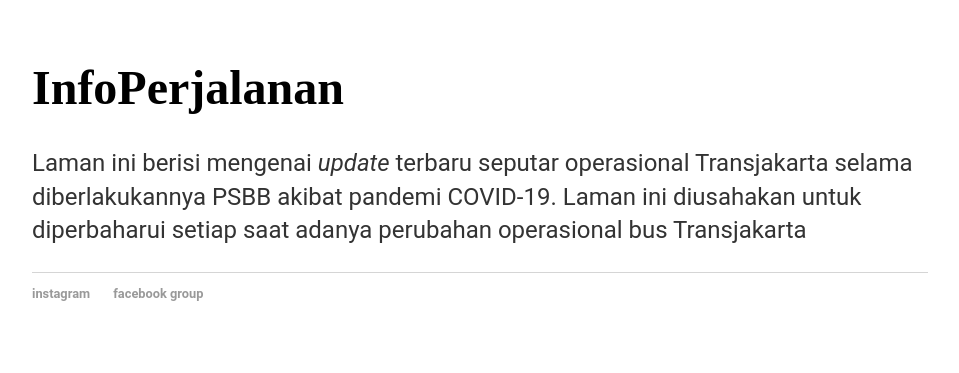
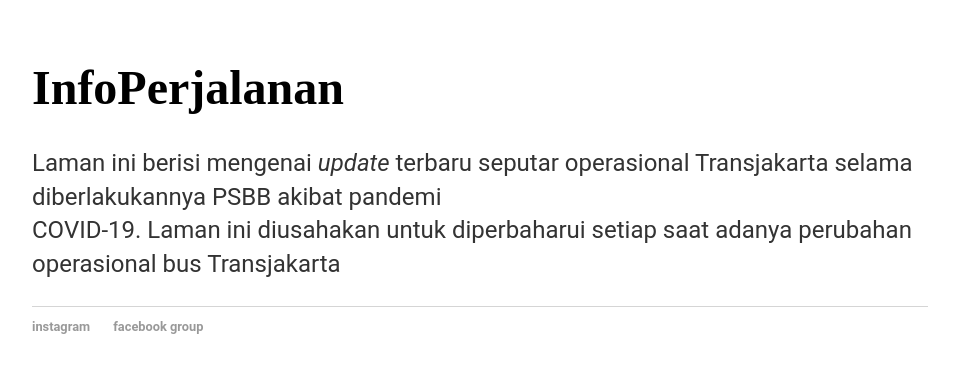
Before and after one commit to jepbusway/InfoPerjalanan2, a Jekyll site: the page built from index.html, in a window 1280 px wide. Shown: the top 373 px of the page, without its empty margins (160-1119 px from the left). Built offline with Jekyll 4.4.1, drawn with Linux system fonts in a browser that asks for light colours.

Commit message:
Update index.html
Update index using jekyll format from http://jmcglone.com/guides/github-pages/

```diff
--- a/index.html
+++ b/index.html
@@ -1,22 +1,8 @@
-<!DOCTYPE html>
-<html>
-	<head>
-		<title>InfoPerjalanan | JepretBusway</title>
-		<!-- link to main stylesheet -->
-		<link rel="stylesheet" type="text/css" href="css/main.css">
-	</head>
-	<body>
-		<div class="container">
-    		<div class="blurb">
-        		<h1>InfoPerjalanan</h1>
-				<p>Laman ini berisi mengenai <em>update</em> terbaru seputar operasional Transjakarta selama diberlakukannya PSBB akibat pandemi COVID-19. Laman ini diusahakan untuk diperbaharui setiap saat adanya perubahan operasional bus Transjakarta</p>
-    		</div><!-- /.blurb -->
-		</div><!-- /.container -->
-		<footer>
-    		<ul>
-        		<li><a href="https://www.instagram.com/jepretbusway">instagram</a></li>
-        		<li><a href="https://www.facebook.com/groups/464144743790643">facebook group</a></li>
-			</ul>
-		</footer>
-	</body>
-</html>
+---
+layout: default
+title: InfoPerjalanan
+---
+<div class="blurb">
+        <h1>InfoPerjalanan</h1>
+	<p>Laman ini berisi mengenai <em>update</em> terbaru seputar operasional Transjakarta selama diberlakukannya PSBB akibat pandemi<br>COVID-19. Laman ini diusahakan untuk diperbaharui setiap saat adanya perubahan operasional bus Transjakarta</p>
+</div><!-- /.blurb -->
```
